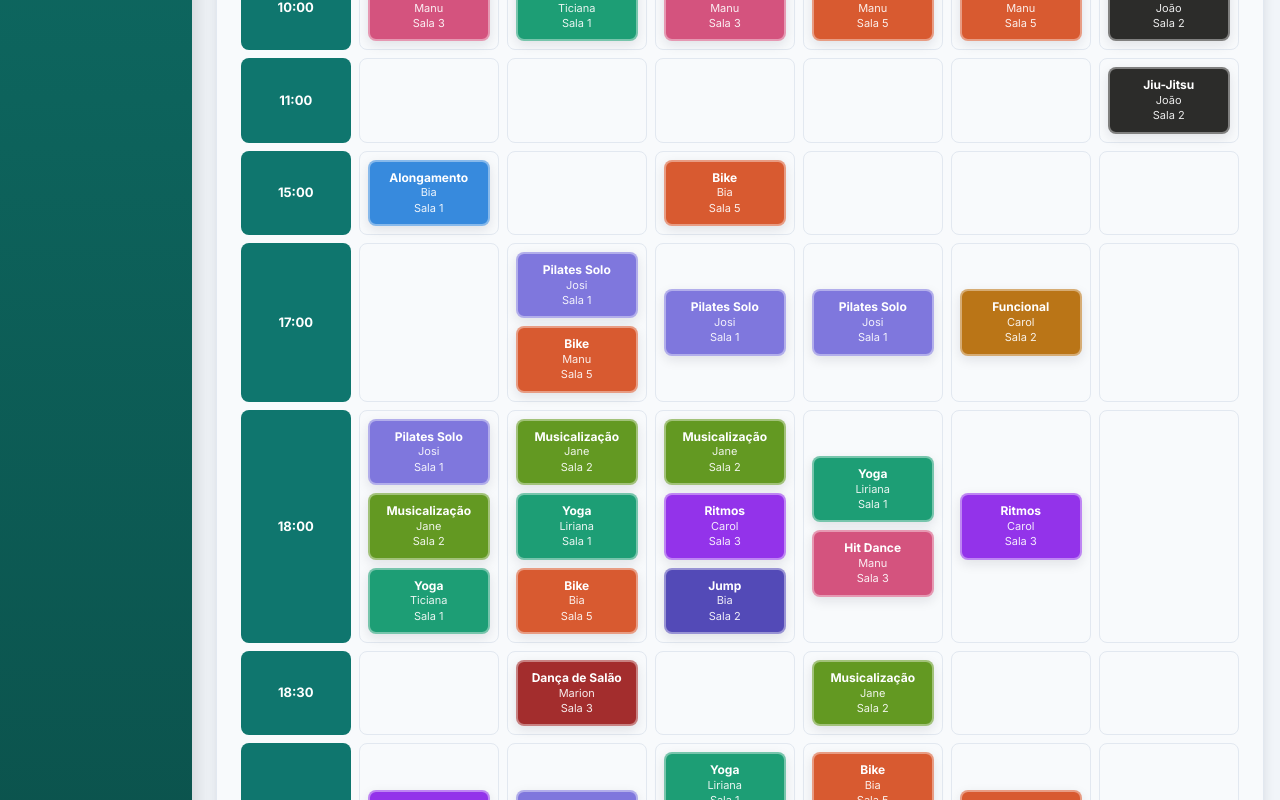
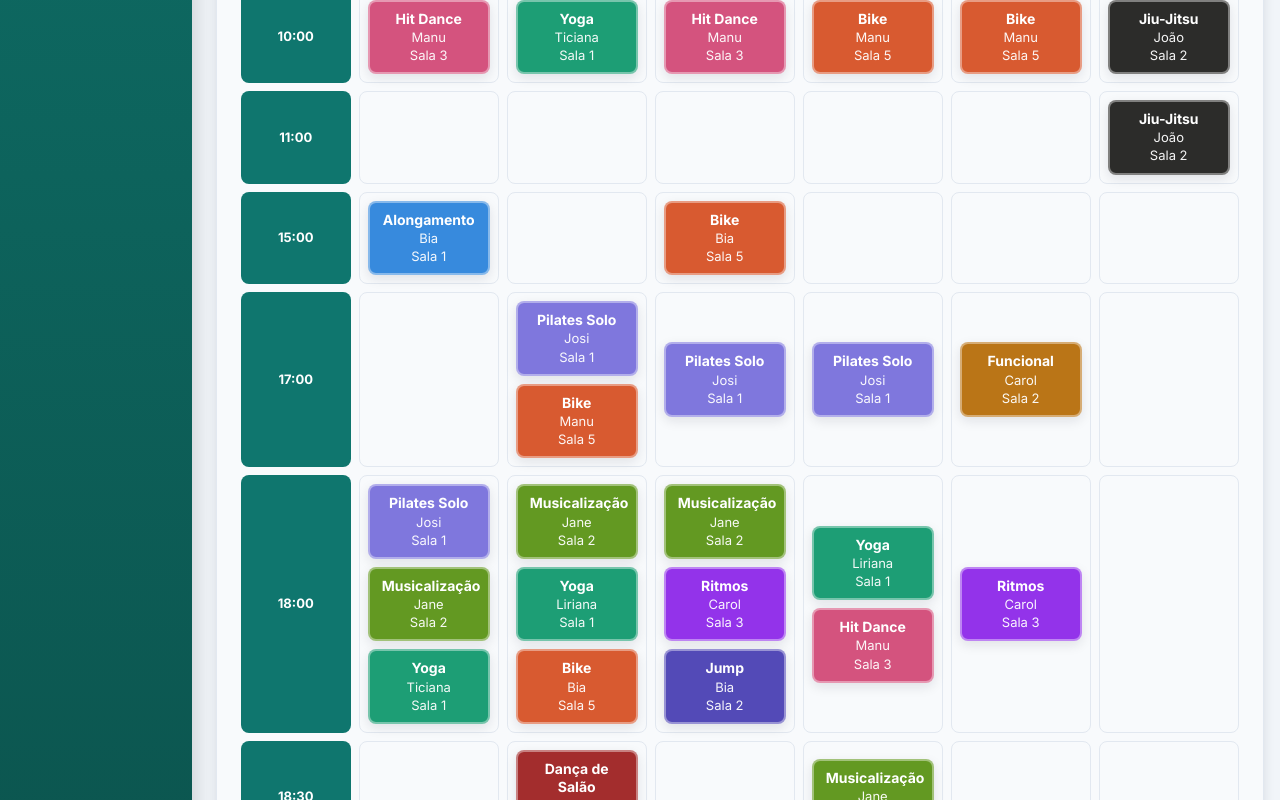
Before and after one commit to BrenoFranzin/apusm, a React (Vite) app: page /agenda in a window 1280 px wide. Shown: the part 800-1600 px from the top of the page. Built offline with nearby package versions, Linux system fonts and the light colour scheme.

Commit message:
auto-commit

```diff
--- a/src/modules/lista-espera/pages/ModalidadeTurmasPage.tsx
+++ b/src/modules/lista-espera/pages/ModalidadeTurmasPage.tsx
@@ -179,7 +179,7 @@ export default function ModalidadeTurmasPage() {
                 <p style={{ fontWeight: 600, fontSize: 13, marginBottom: 8 }}>
                   Matriculados ({matriculados.length})
                 </p>
-                <table style={{ width: "100%", fontSize: 13, borderCollapse: "collapse" }}>
+                <table style={{ width: "100%", fontSize: 13, borderCollapse: "separate", borderSpacing: 0, borderRadius: 10, overflow: "hidden", border: "1px solid var(--border-default)" }}>
                   <thead>
                     <tr style={{ textAlign: "left", color: "#6b7280" }}>
                       <th style={{ padding: "4px 6px" }}>Nome</th>
@@ -231,7 +231,7 @@ export default function ModalidadeTurmasPage() {
                 </p>
                 <table style={{ width: "100%", fontSize: 13, borderCollapse: "collapse" }}>
                   <thead>
-                    <tr style={{ textAlign: "left", color: "#6b7280" }}>
+                    <tr style={{ textAlign: "left", color: "var(--text-secondary)", background: "var(--background-tertiary)" }}>
                       <th style={{ padding: "4px 6px" }}>#</th>
                       <th style={{ padding: "4px 6px" }}>Nome</th>
                       <th style={{ padding: "4px 6px" }}>Obs.</th>
--- a/src/modules/turmas/pages/TurmasPage.tsx
+++ b/src/modules/turmas/pages/TurmasPage.tsx
@@ -31,6 +31,38 @@ export default function TurmasPage() {
   const { modalidades } = useModalidades();
   const { instrutores } = useInstrutores();
   const { salas, criar: criarSala, editar: editarSala, excluir: excluirSala, erro: erroSala } = useSalas();
+
+const [agora, setAgora] = useState<{ dia: string; hhmm: string } | null>(null);
+
+  useEffect(() => {
+    async function buscarHoraInternet() {
+      try {
+        const resp = await fetch("https://worldtimeapi.org/api/timezone/America/Sao_Paulo");
+        const data = await resp.json();
+        const dt = new Date(data.datetime);
+        const diasSemana = ["dom", "seg", "ter", "qua", "qui", "sex", "sab"];
+        const dia = diasSemana[dt.getDay()];
+        const hhmm = `${String(dt.getHours()).padStart(2, "0")}:${String(dt.getMinutes()).padStart(2, "0")}`;
+        setAgora({ dia, hhmm });
+      } catch {
+        // Se a internet falhar, simplesmente nenhuma aula fica destacada
+      }
+    }
+    buscarHoraInternet();
+  }, []);
+
+  function proximoHorario(horario: string) {
+    const [h, m] = horario.split(":").map(Number);
+    const totalMin = h * 60 + m + 60;
+    const hh = String(Math.floor(totalMin / 60) % 24).padStart(2, "0");
+    const mm = String(totalMin % 60).padStart(2, "0");
+    return `${hh}:${mm}`;
+  }
+
+  function estaAcontecendoAgora(dia: string, horario: string) {
+    if (!agora || agora.dia !== dia) return false;
+    return agora.hhmm >= horario && agora.hhmm < proximoHorario(horario);
+  }
 
 
   const [mostrarForm, setMostrarForm] = useState(false);
@@ -228,7 +260,7 @@ export default function TurmasPage() {
         )}
 
         {turmasPorDia.map(({ dia, turmas: turmasDoDia }) => (
-          <div key={dia} style={{ marginBottom: 32, paddingBottom: 24, borderBottom: "1px solid var(--border-default)" }}>
+          <div key={dia} style={{ marginBottom: 24, padding: 16, border: "2px solid var(--color-primary)", borderRadius: 12 }}>
             <div
               style={{
                 display: "flex",
@@ -268,8 +300,16 @@ export default function TurmasPage() {
                   const modalidade = modalidades.find((m) => m.id === turma.modalidadeId);
                   const instrutor = instrutores.find((i) => i.id === turma.instrutorId);
                   const cor = modalidade?.cor ?? "#6b7280";
+                  const emAndamento = estaAcontecendoAgora(turma.dia, turma.horario);
                   return (
-                    <tr key={turma.id} style={{ borderBottom: "1px solid var(--border-default)" }}>
+                    <tr
+                      key={turma.id}
+                      style={{
+                        borderBottom: "1px solid var(--border-default)",
+                        background: emAndamento ? "var(--color-primary-light)" : "transparent",
+                        boxShadow: emAndamento ? "inset 3px 0 0 var(--color-primary)" : "none",
+                      }}
+                    >
                       <td style={{ padding: "12px 8px" }}>
                         <span style={{ fontWeight: 700, color: "var(--text-primary)" }}>{turma.horario}</span>
                       </td>
--- a/src/styles/themes/apums-theme.css
+++ b/src/styles/themes/apums-theme.css
@@ -201,11 +201,11 @@ Ativado quando <html> tem a classe "dark"
 */
 
 html.dark {
-  --background-primary: #2A3A52;
-  --background-secondary: #16213A;
-  --background-tertiary: #334155;
-  --border-default: #334155;
-  --border-light: #475569;
+  --background-primary: #556175;
+  --background-secondary: #454D61;
+  --background-tertiary: #5C6777;
+  --border-default: #5C6777;
+  --border-light: #6C7787;
   --page-heading: #F1F5F9;
   --page-subheading: #CBD5E1;
   --text-primary: #F1F5F9;
@@ -292,12 +292,12 @@ AGENDA - GRADE SEMANAL
 
 .agenda-turma-nome {
   font-weight: 700;
-  font-size: 12px;
+  font-size: 14px;
   line-height: 1.3;
 }
 
 .agenda-turma-info {
-  font-size: 11px;
-  opacity: 0.9;
+  font-size: 13px;
+  opacity: 0.95;
   line-height: 1.4;
 }
```
